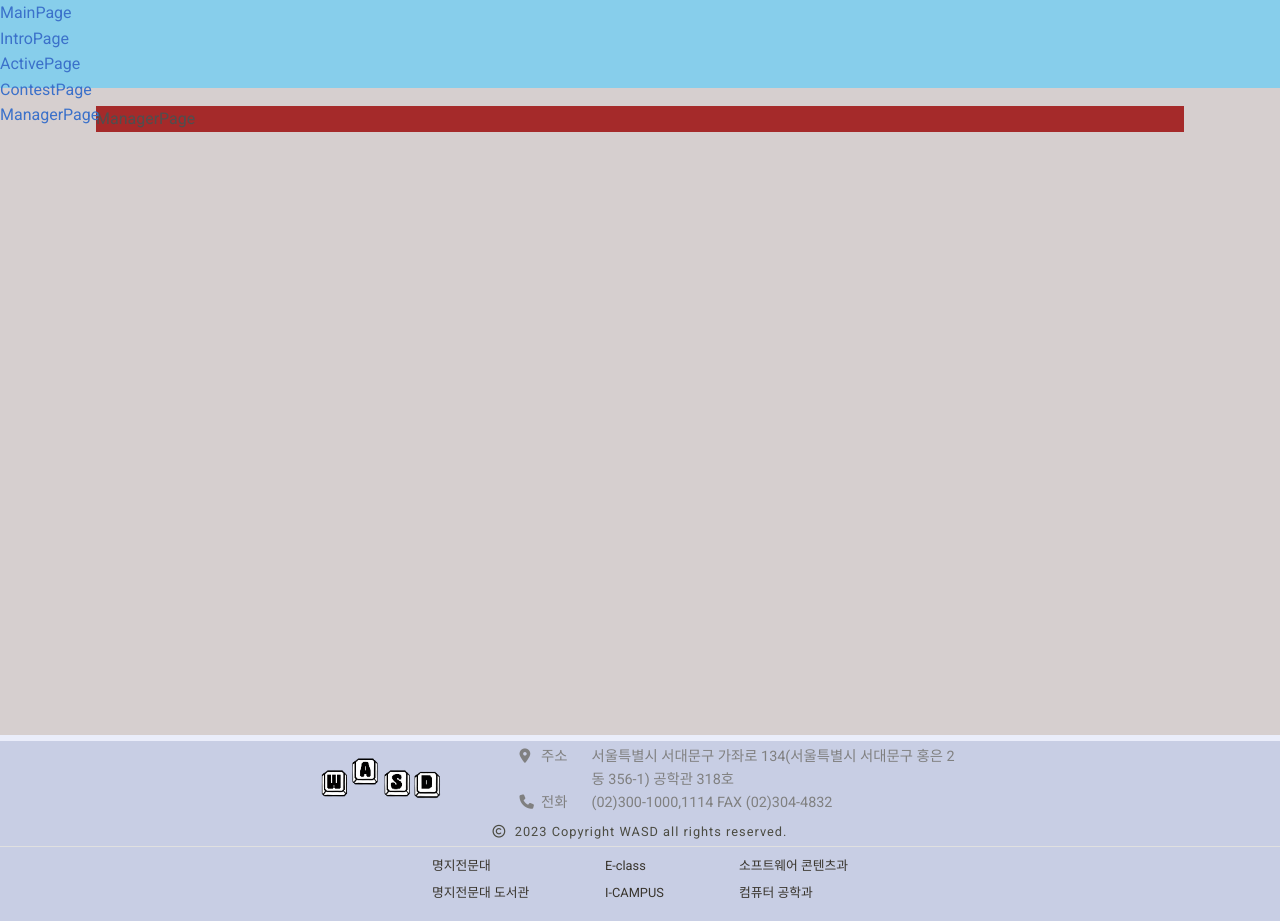
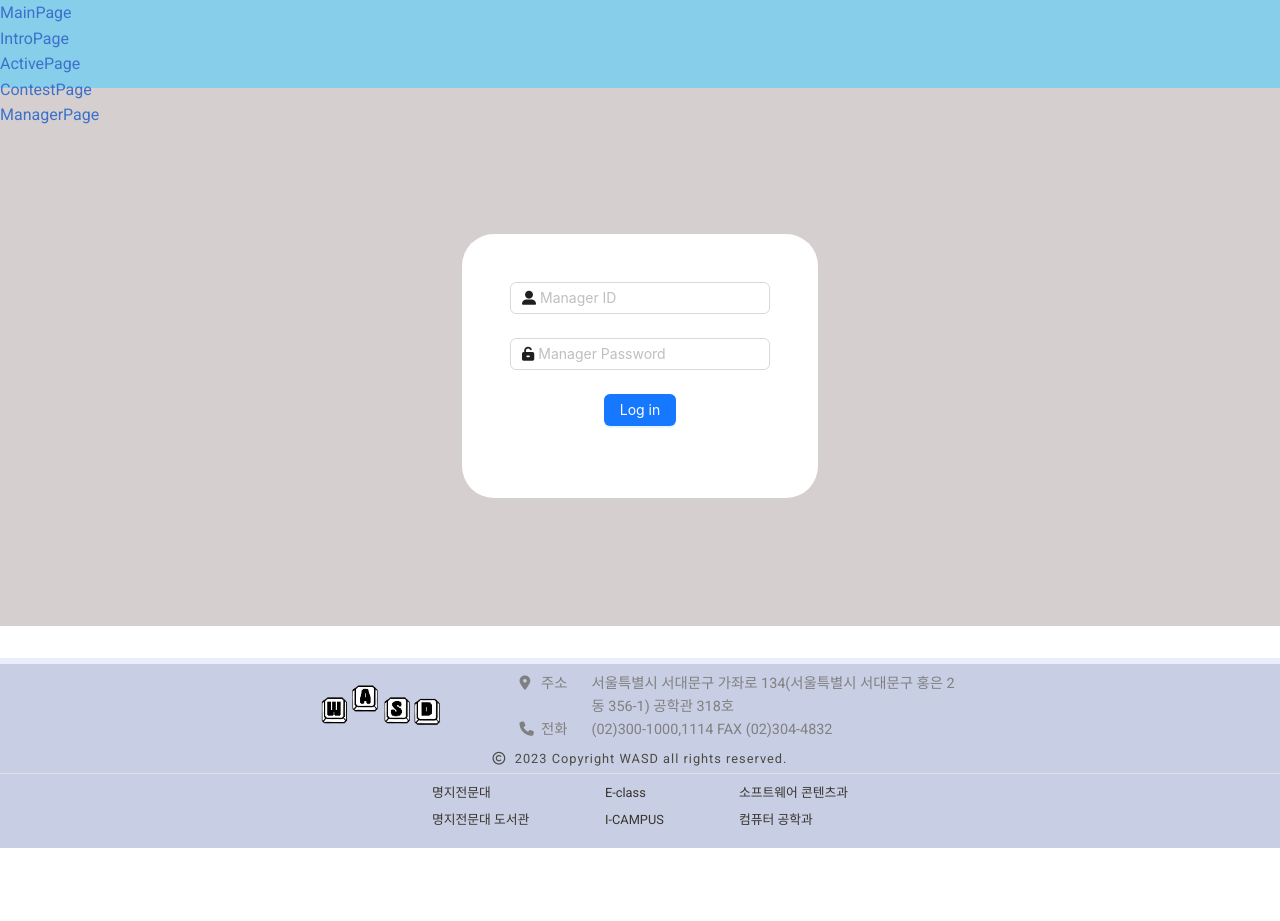
Before and after one commit to eeennsu/react-wasd-hompage, a React (Create React App) app in the folder client/: page /manager in a window 1280 px wide. After the commit the page ends 848 px from the top, so only its background shows below. Built offline with nearby package versions, Linux system fonts and the light colour scheme; a web font is replaced by a local one.

Commit message:
메니저 페이지 작업

```diff
--- a/client/src/App.scss
+++ b/client/src/App.scss
@@ -1,3 +1,4 @@
 @import './components/styled/config.scss';
 @import './components/styled/eunsu/footer';
 @import './components/styled/eunsu/introPage';
+@import './components/styled/eunsu/managerPage';
--- a/client/src/components/styled/eunsu/StyledComponent.jsx
+++ b/client/src/components/styled/eunsu/StyledComponent.jsx
@@ -2,7 +2,7 @@ import React from 'react';
 import styled from 'styled-components';
 
 export const ParantDiv = styled.section`
-    min-height: calc(100vh - 65px);
+    min-height: calc(100vh - 190px);
     padding-top: 74px;
     background-color: #d6cfcf;        // 크기, 위치 확인용 배경색
 `;
--- a/client/src/components/styled/eunsu/_footer.scss
+++ b/client/src/components/styled/eunsu/_footer.scss
@@ -16,7 +16,6 @@
         width: 60%;
         margin: 0 auto;
         font-size: 0.9em;
-
 
         img#logo_wasd{
             width: 70%;
--- /dev/null
+++ b/client/src/components/styled/eunsu/_managerPage.scss
@@ -0,0 +1,11 @@
+#form_parent{
+    width: 85%;
+    margin: 2rem auto;
+    height: 65vh;
+
+    .login-form{
+        background-color: white;
+        padding: 3rem;
+        border-radius: 2rem;
+    }
+}
--- a/client/src/components/views/Footer/Footer.jsx
+++ b/client/src/components/views/Footer/Footer.jsx
@@ -14,7 +14,7 @@ const Footer = () => {
 	return (
 		// 예시 스타일
 		<MDBFooter id='footer'>
-			<div id='top' className='d-md-flex justify-content-center align-items-center pt-0 p-1'>
+			<div id='top' className='d-md-flex justify-content-center align-items-center p-1'>
 				<div className='d-none d-lg-block'>
 					<Popover title='WASD Logo' content={popoverLogo}>
 						<img src={logo_wasd} alt='logo' id='logo_wasd' />
--- a/client/src/components/views/ManagerPage/ManagerPage.jsx
+++ b/client/src/components/views/ManagerPage/ManagerPage.jsx
@@ -1,12 +1,33 @@
-import React from 'react';
+import { MDBIcon } from 'mdb-react-ui-kit';
+import { Button, Form, Input, Typography } from 'antd';
+import React, { useCallback } from 'react';
 
-const ManagerPage = () => {
-    return (
-        // 예시 스타일
-        <section style={{ display: 'flex', width: '85%', background: 'brown', margin: '2rem auto 0', height: 'auto' }}>
-			ManagerPage
-		</section>
-    );
+const { Item } 	= Form;
+const { Title } = Typography;
+
+const App = () => {
+
+	const onFinish = useCallback((values) => {
+		console.log(values);
+	}, []);
+
+	return (
+		<div id='form_parent' className='d-flex justify-content-center align-items-center'>
+			<Form name='normal_login' className='login-form' initialValues={{ remember: true }}	onFinish={onFinish} >
+				<Item name='ManagerID' rules={[{ required: true, message: 'Input Manager ID' }]}>
+					<Input prefix={<MDBIcon fas icon='user-alt' />} placeholder='Manager ID' />
+				</Item>
+				<Item name='ManagerPassword' rules={[{ required: true, message: 'Input Manager Password' }]} >
+					<Input prefix={<MDBIcon fas icon='unlock-alt' />} type='password' placeholder='Manager Password' />
+				</Item>
+				<Item className='text-center'>
+					<Button type='primary' htmlType='submit' className='login-form-button'>
+						Log	in
+					</Button>
+				</Item>
+			</Form>
+		</div>
+	);
 };
 
-export default ManagerPage;
+export default App;
```
Also changed, not shown: 1 other file (tests, documents, lock files or other folders).
